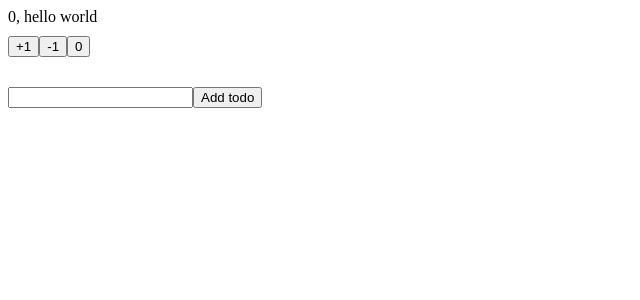
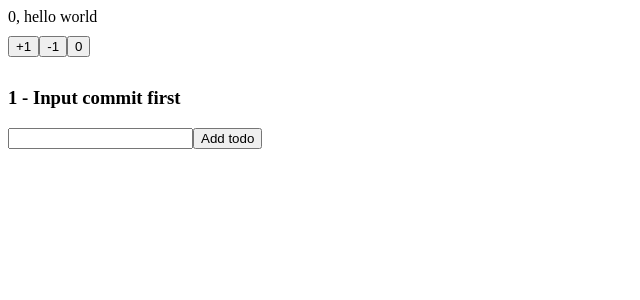
Before and after one commit to PavelStarodubtsev/todo_toolkit, a React (Create React App) app: page / in a window 1280 px wide. Shown: the top 300 px of the page, without its empty margins (0-640 px from the left). Built offline with nearby package versions, Linux system fonts and the light colour scheme.

Commit message:
Input commit first - 1

```diff
--- a/src/App.jsx
+++ b/src/App.jsx
@@ -36,6 +36,9 @@ function App() {
             </div>
 
             <div>
+                <div>
+                    <h3>1 - Input commit first</h3>
+                </div>
                 <input value={text} onChange={(e) => setText(e.target.value)} />
                 <button onClick={addTask} type="button">
                     Add todo
```
